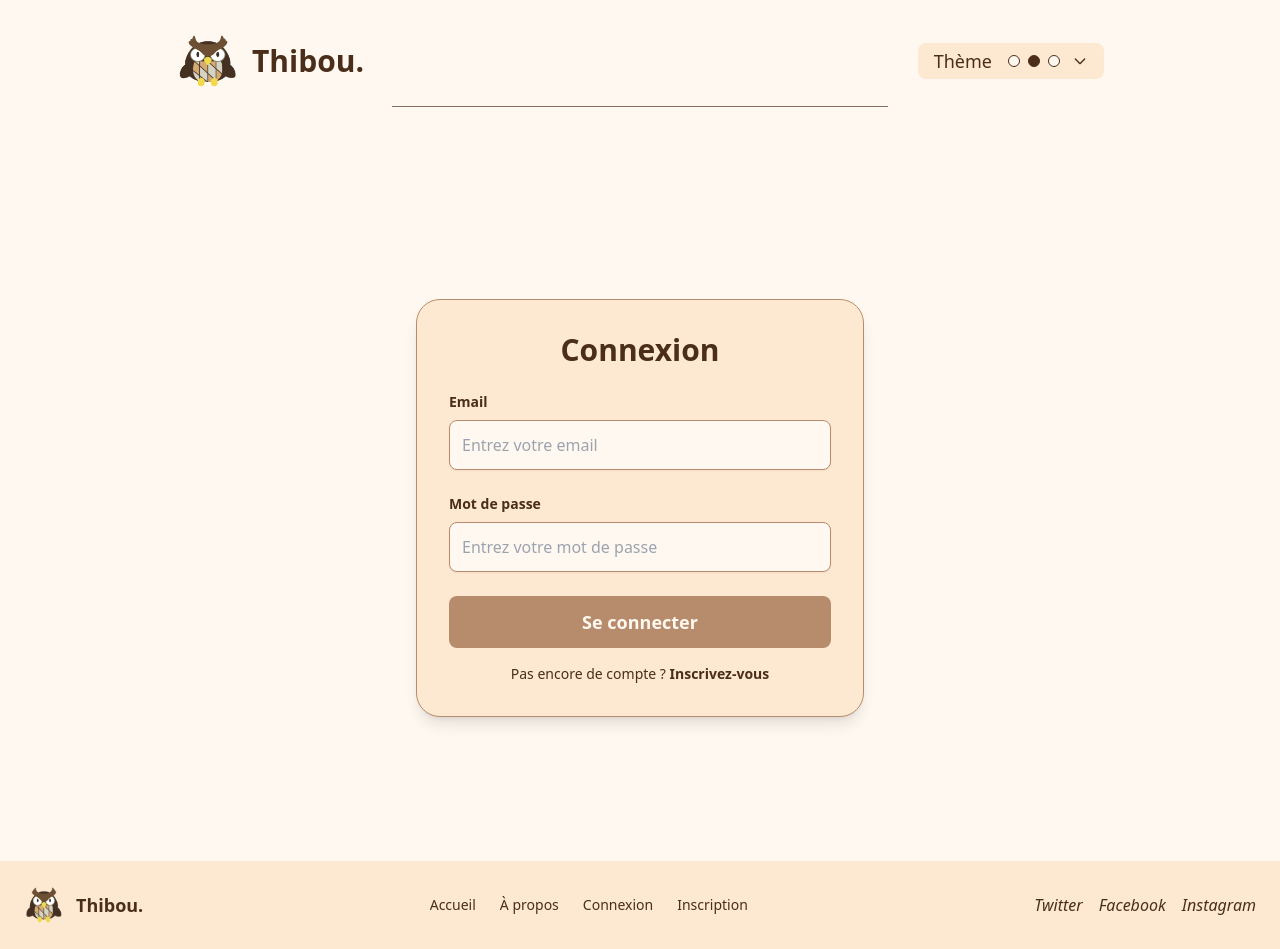
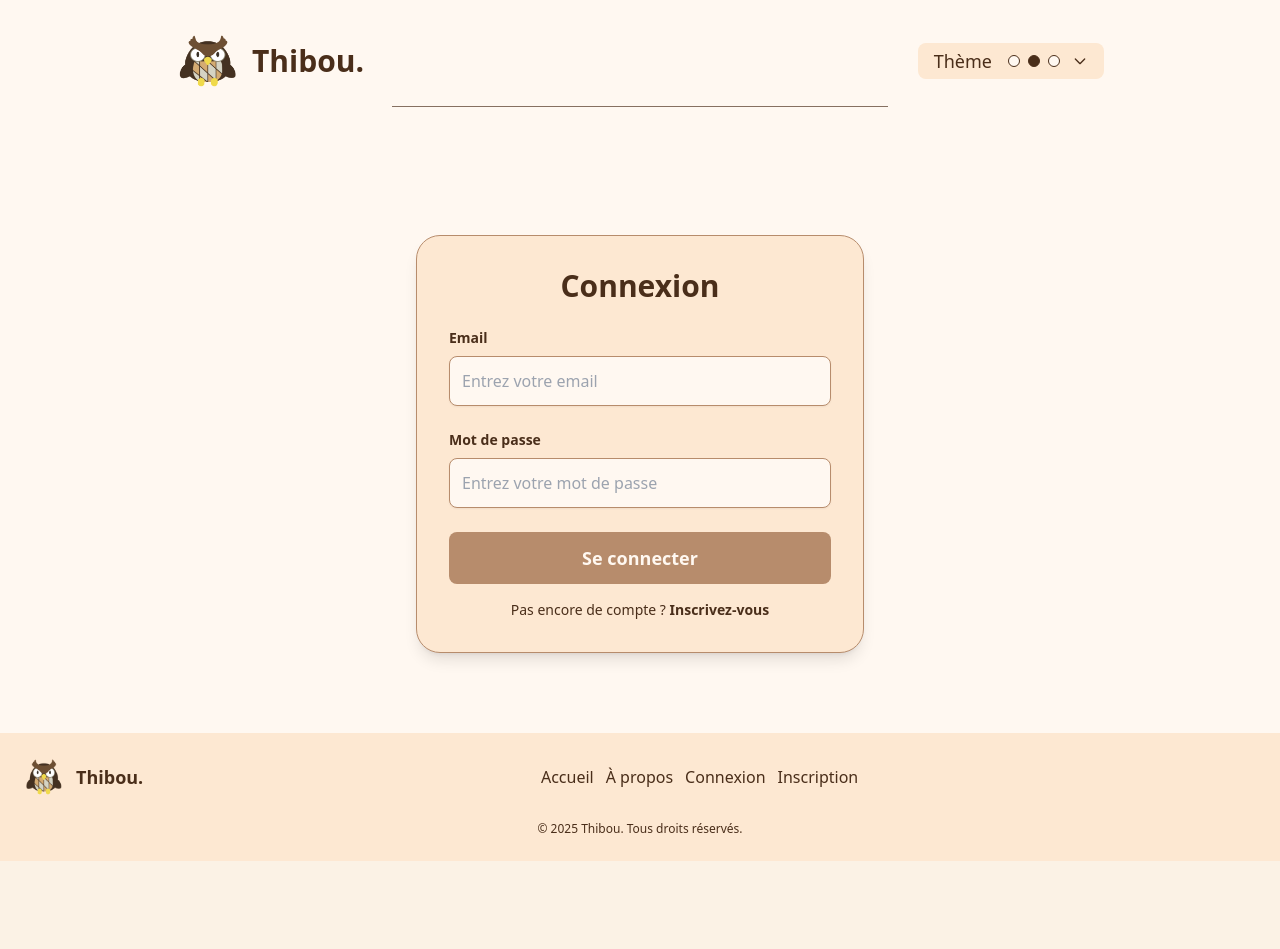
Before and after one commit to balded1ams/Thibou, a Next.js app: page /signin in a window 1280 px wide. Shown: the top 949 px of the page. After the commit the page ends 861 px from the top, so only its background shows below. Built offline with nearby package versions, Linux system fonts and the light colour scheme.

Commit message:
ajustement de la possion des box de connexion et d'inscription

```diff
--- a/src/components/footer.tsx
+++ b/src/components/footer.tsx
@@ -2,6 +2,7 @@
 
 import React from "react";
 import { useThemeContext } from "@/hooks/useTheme";
+import { Unlink2 } from "lucide-react";
 
 const Footer: React.FC = () => {
     const { systemTheme } = useThemeContext();
@@ -16,7 +17,7 @@ const Footer: React.FC = () => {
         >
             <div className="container mx-auto flex flex-col items-center justify-between px-6 md:flex-row">
                 {/* Section gauche : Logo et texte */}
-                <div className="mb-4 flex items-center gap-3 md:mb-0">
+                <ul className="mb-4 flex flex-wrap items-center gap-3 md:mb-0">
                     <img
                         src="/thibou.png"
                         alt="Logo Thibou"
@@ -28,10 +29,10 @@ const Footer: React.FC = () => {
                     >
                         Thibou.
                     </h1>
-                </div>
+                </ul>
 
                 {/* Section centrale : Liens rapides */}
-                <ul className="mb-4 flex flex-wrap items-center justify-center gap-6 text-sm md:mb-0">
+                <ul className="mb-4 flex flex-wrap items-center gap-3 md:mb-0">
                     <li>
                         <a
                             href="/public"
@@ -71,34 +72,8 @@ const Footer: React.FC = () => {
                 </ul>
 
                 {/* Section droite : Réseaux sociaux */}
-                <div className="flex items-center gap-4">
-                    <a
-                        href="https://twitter.com"
-                        target="_blank"
-                        rel="noopener noreferrer"
-                        className="transition-transform hover:scale-110"
-                        style={{ color: systemTheme.text.primary }}
-                    >
-                        <i className="fab fa-twitter">Twitter</i> {/* Icône Twitter */}
-                    </a>
-                    <a
-                        href="https://facebook.com"
-                        target="_blank"
-                        rel="noopener noreferrer"
-                        className="transition-transform hover:scale-110"
-                        style={{ color: systemTheme.text.primary }}
-                    >
-                        <i className="fab fa-facebook">Facebook</i> {/* Icône Facebook */}
-                    </a>
-                    <a
-                        href="https://instagram.com"
-                        target="_blank"
-                        rel="noopener noreferrer"
-                        className="transition-transform hover:scale-110"
-                        style={{ color: systemTheme.text.primary }}
-                    >
-                        <i className="fab fa-instagram">Instagram</i> {/* Icône Instagram */}
-                    </a>
+                <div className="flex items-center gap-4 w-full md:w-auto">
+
                 </div>
             </div>
 
--- a/src/components/signin.tsx
+++ b/src/components/signin.tsx
@@ -43,7 +43,7 @@ const Login: React.FC = () => {
 
     return (
         <div
-            className="flex items-center justify-center my-32"
+            className="flex items-center justify-center my-16"
             style={{ backgroundColor: systemTheme.background.primary }}
         >
             <div
--- a/src/components/signup.tsx
+++ b/src/components/signup.tsx
@@ -26,7 +26,7 @@ const Signup: React.FC = () => {
 
     return (
         <div
-            className="flex items-center justify-center my-32"
+            className="flex items-center justify-center my-16"
             style={{ backgroundColor: systemTheme.background.primary }}
         >
             <div
```
